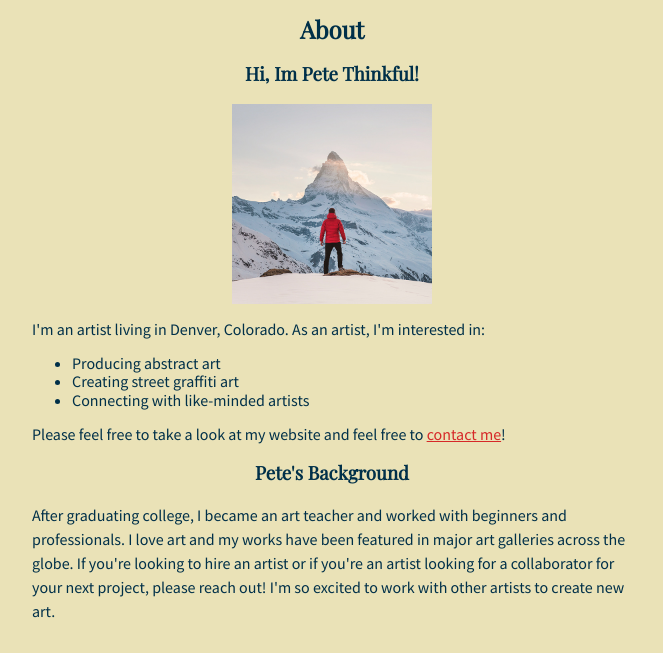
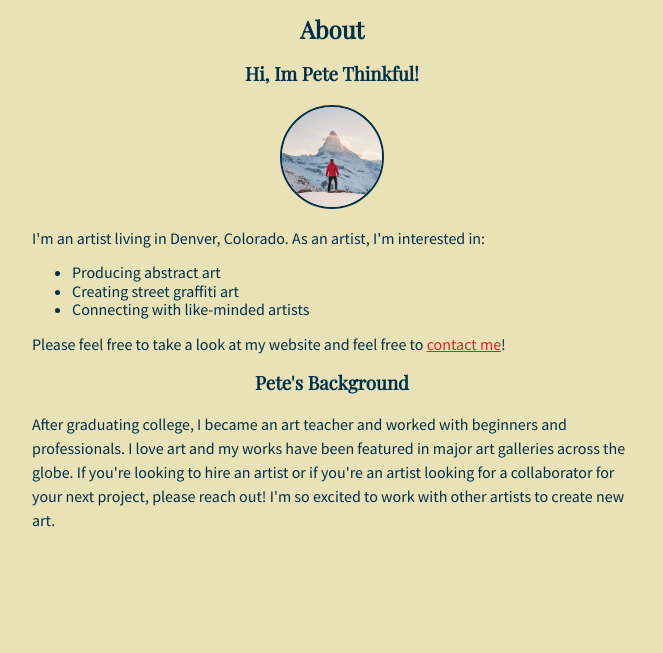
Before and after one commit to JamesMikeP/Pete-Thinkful, a plain HTML site: page index.html in a window 1280 px wide. Shown: the part 142-795 px from the top of the page, without its empty margins (308-971 px from the left). Drawn offline with nearby package versions, Linux system fonts and the light colour scheme.

Commit message:
Update style.css

```diff
--- a/style.css
+++ b/style.css
@@ -54,5 +54,18 @@ a:hover { color: #f77f00; }
 /* Add your solution below */
 
 .image-circle {
+  border-radius: 50%;
+  width: 100px;
+  height: 100px;
+  object-fit: cover;
+  margin: auto;
+  margin-bottom: 20px;
+  margin-top: 20px;
+  border: 2px solid #003049;
+  display: block;
+  text-align: center;
+
 }
-footer { text align: center;}
+footer {
+  text-align: center;
+}
```
